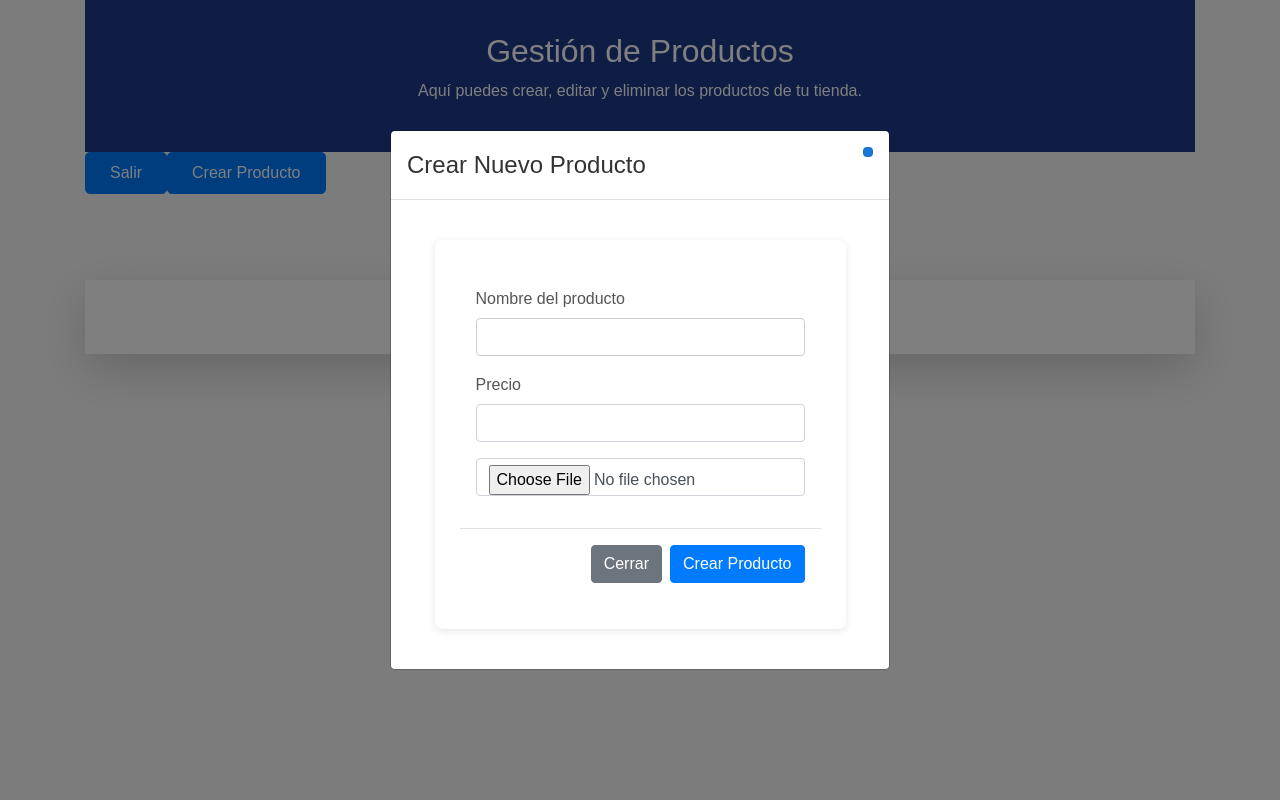
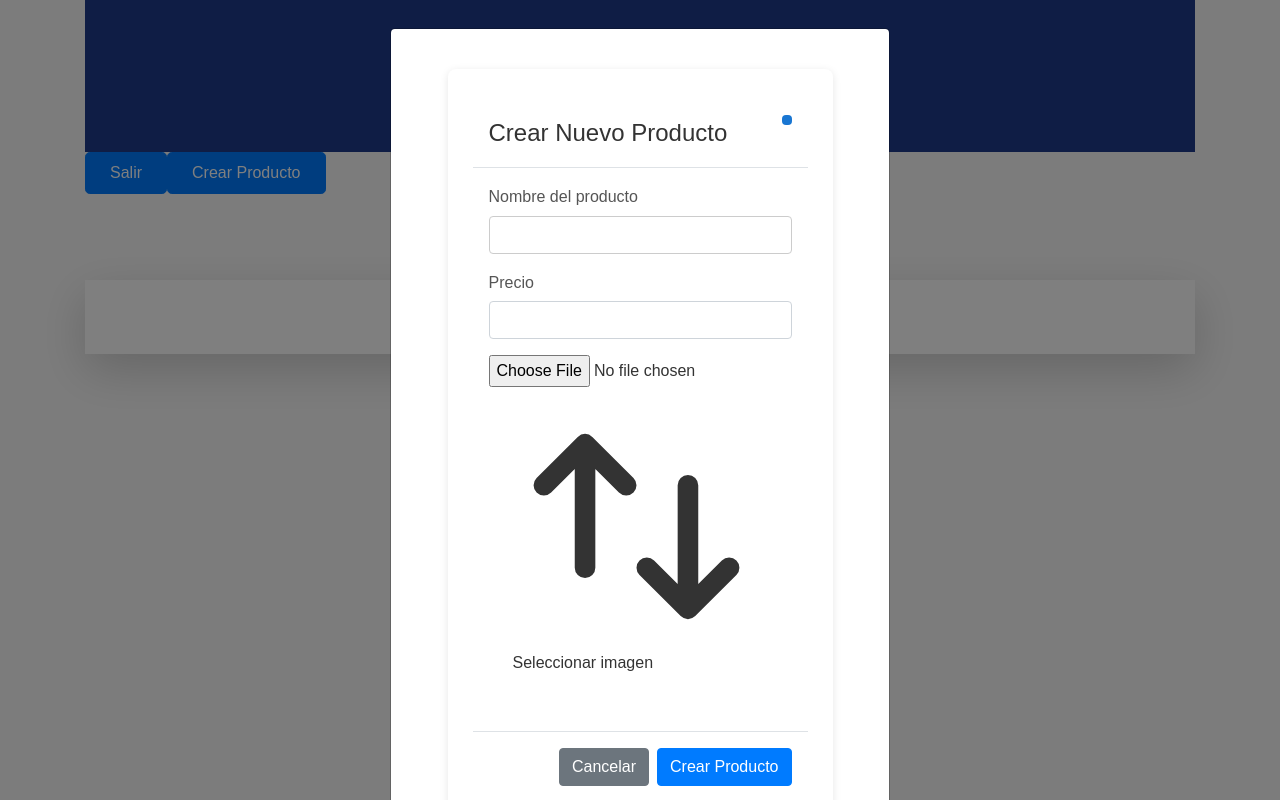
Before and after one commit to victorlinares100/FullStack2, a React (Vite) app: page /productosAdmin in a window 1280 px wide. Both pictures are taken after a click on the button "Crear Producto". Built offline with nearby package versions, Linux system fonts and the light colour scheme.

Commit message:
casi terminado para guardar imagen

```diff
--- a/src/components/organisms/CreateModel.jsx
+++ b/src/components/organisms/CreateModel.jsx
@@ -2,6 +2,7 @@
 import React, { useState, useEffect } from 'react';
 import { Modal, Form } from 'react-bootstrap';
 import Input from '../atoms/Input';
+import InputFile from '../atoms/InputFile';
 import Button from '../atoms/Button';
 
 function CreateModal({
@@ -23,16 +24,14 @@ function CreateModal({
       initialFormState[input.name] = initialValue;
     });
     setFormData(initialFormState);
-
   }, [initialData, inputsConfig, isOpen]);
 
   const handleChange = (e) => {
     const { name, value, type, files } = e.target;
-    const inputValue = type === 'file' ? files[0] : value;
 
     setFormData(prev => ({
       ...prev,
-      [name]: inputValue,
+      [name]: type === 'file' ? files[0] : value,
     }));
   };
 
@@ -43,12 +42,48 @@ function CreateModal({
 
   return (
     <Modal show={isOpen} onHide={onClose} centered>
+      <Form onSubmit={handleSubmit}>
         <Modal.Header closeButton>
           <Modal.Title>{title}</Modal.Title>
         </Modal.Header>
-      <Form onSubmit={handleSubmit}>
+
         <Modal.Body>
-          {inputsConfig.map((input) => (
+          {inputsConfig.map((input) => {
+            if (input.type === "file") {
+              return (
+                <div key={input.name} className="mb-4">
+                  <label className="block text-sm font-medium mb-1">
+                    {input.placeholder}
+                  </label>
+
+                  <InputFile
+                    onChange={(e) => {
+                      const file = e.target.files[0];
+
+                      setFormData(prev => ({
+                        ...prev,
+                        [input.name]: file,
+                      }));
+
+                      // Crear preview
+                      if (file) {
+                        const reader = new FileReader();
+                        reader.onload = () => {
+                          setFormData(prev => ({
+                            ...prev,
+                            [`${input.name}Preview`]: reader.result,
+                          }));
+                        };
+                        reader.readAsDataURL(file);
+                      }
+                    }}
+                    preview={formData[`${input.name}Preview`] || null}
+                  />
+                </div>
+              );
+            }
+
+            return (
               <Input
                 key={input.name}
                 id={input.name}
@@ -56,21 +91,23 @@ function CreateModal({
                 type={input.type}
                 as={input.type === 'textarea' ? 'textarea' : 'input'}
                 rows={input.type === 'textarea' ? 3 : undefined}
-              value={input.type !== 'file' ? String(formData[input.name] || '') : undefined}
-
+                value={formData[input.name] || ''}
                 onChange={handleChange}
                 name={input.name}
                 className={input.className}
                 required={input.required}
               />
-          ))}
+            );
+          })}
         </Modal.Body>
+
         <Modal.Footer>
-          <Button variant="secondary" onClick={onClose} disabled={loading}>
-            Cerrar
+          <Button variant="secondary" onClick={onClose}>
+            Cancelar
           </Button>
-          <Button variant="primary" type="submit" disabled={loading}>
-            {loading ? 'Guardando...' : submitText}
+
+          <Button type="submit" disabled={loading}>
+            {loading ? "Guardando..." : submitText}
           </Button>
         </Modal.Footer>
       </Form>
```
Lines whose indentation alone changed are shown as unchanged.
